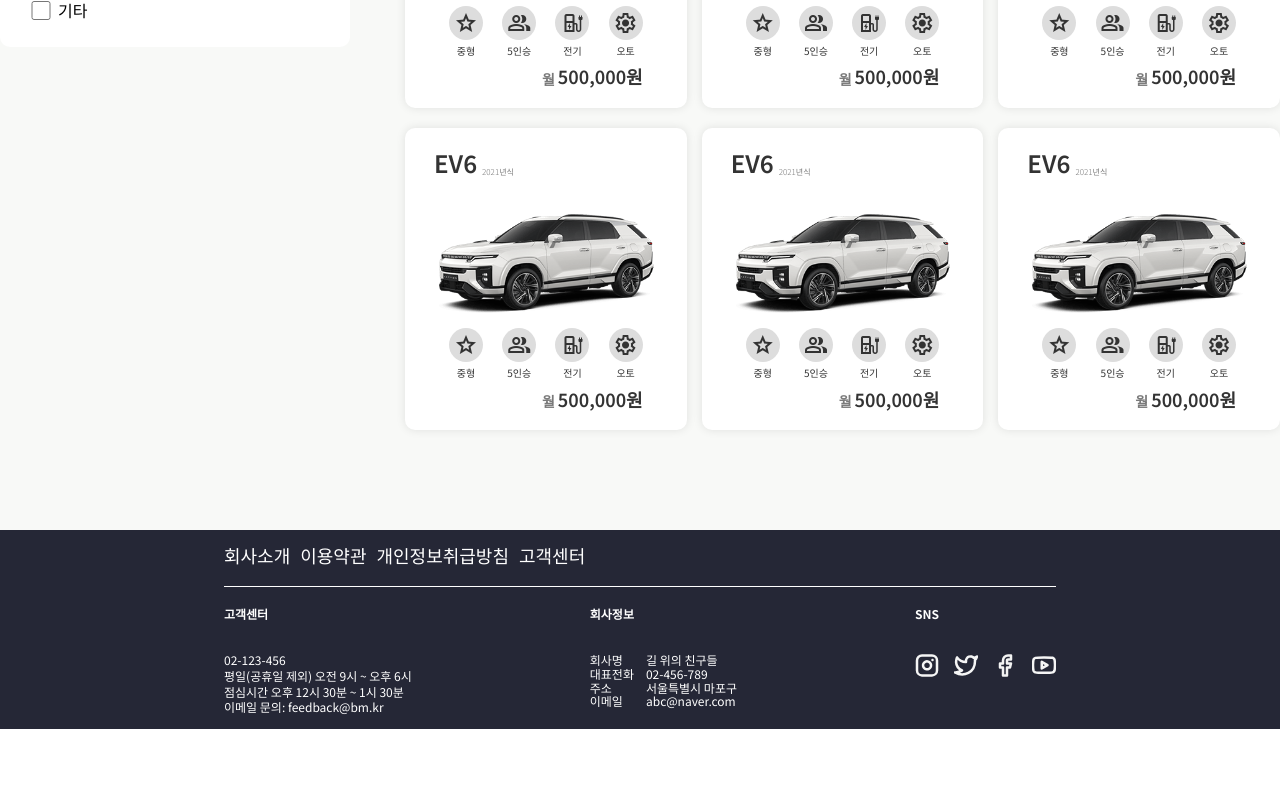
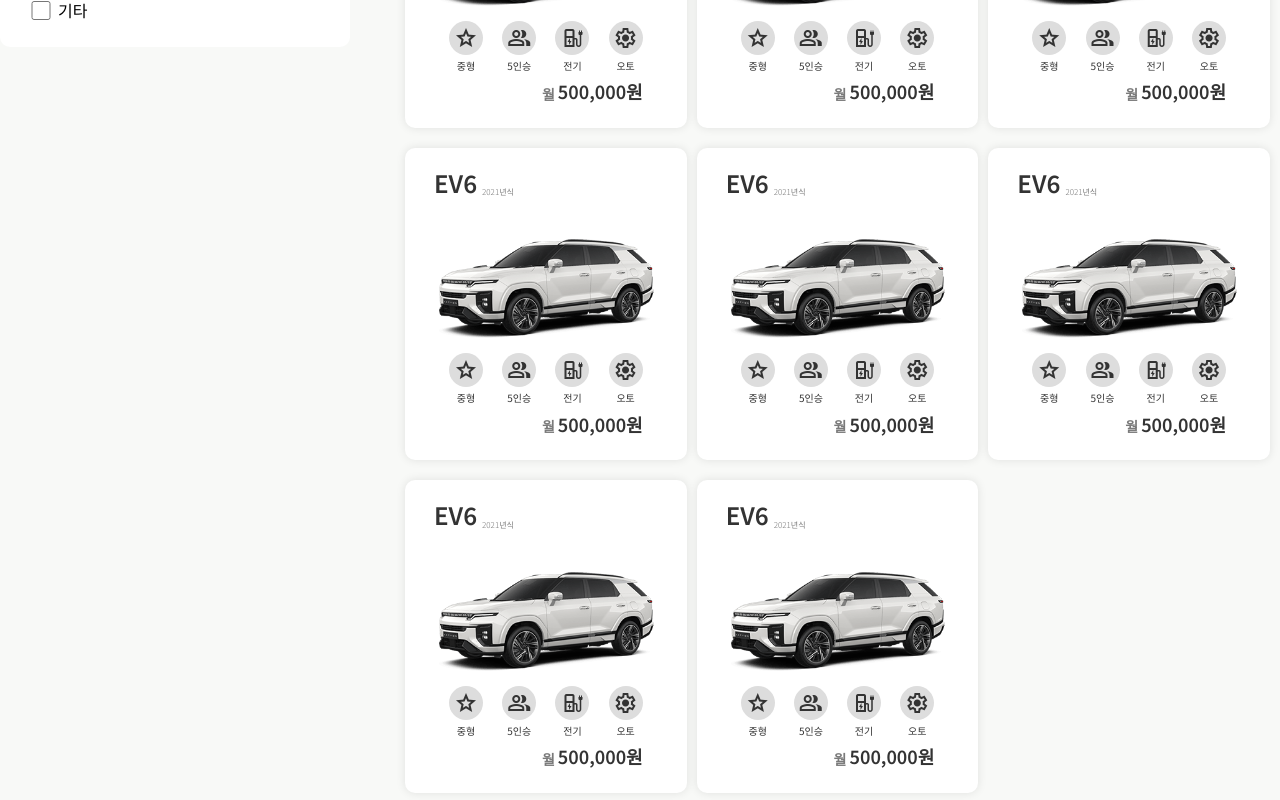
Before and after one commit to STERNDELFTIN/everycar-frontend, a React (Create React App) app in the folder everycar-frontend/: page / in a window 1280 px wide. Shown: the part 680-1480 px from the top of the page. Before the commit the page ends 1409 px from the top, so only its background shows below. Built offline with nearby package versions, Linux system fonts and the light colour scheme.

Commit message:
카드 리스트 플렉스 간격 수정

```diff
--- a/everycar-frontend/src/components/productList/List.js
+++ b/everycar-frontend/src/components/productList/List.js
@@ -290,6 +290,66 @@
               </div>
             </div>
 
+            <div class="card">
+              <div class="card-title">
+                <span class="card-name">EV6</span>
+                <span class="card-release">2021년식</span>
+              </div>
+              <img src={sample} alt="차 기종명" class="car-image"/>
+              <div class="card-icons">
+                <div class="card-icons-sm">
+                  <span class="material-symbols-outlined">star</span>
+                  <span class="icon-name">중형</span>
+                </div>
+                <div class="card-icons-sm">
+                  <span class="material-symbols-outlined">group</span>
+                  <span class="icon-name">5인승</span>
+                </div>
+                <div class="card-icons-sm">
+                  <span class="material-symbols-outlined">ev_station</span>
+                  <span class="icon-name">전기</span>
+                </div>
+                <div class="card-icons-sm">
+                  <span class="material-symbols-outlined">settings</span>
+                  <span class="icon-name">오토</span>
+                </div>
+              </div>
+              <div class="card-price">
+                <span class="card-price-sm1">월</span>
+                <span class="card-price-sm2">500,000원</span>
+              </div>
+            </div>
+
+            <div class="card">
+              <div class="card-title">
+                <span class="card-name">EV6</span>
+                <span class="card-release">2021년식</span>
+              </div>
+              <img src={sample} alt="차 기종명" class="car-image"/>
+              <div class="card-icons">
+                <div class="card-icons-sm">
+                  <span class="material-symbols-outlined">star</span>
+                  <span class="icon-name">중형</span>
+                </div>
+                <div class="card-icons-sm">
+                  <span class="material-symbols-outlined">group</span>
+                  <span class="icon-name">5인승</span>
+                </div>
+                <div class="card-icons-sm">
+                  <span class="material-symbols-outlined">ev_station</span>
+                  <span class="icon-name">전기</span>
+                </div>
+                <div class="card-icons-sm">
+                  <span class="material-symbols-outlined">settings</span>
+                  <span class="icon-name">오토</span>
+                </div>
+              </div>
+              <div class="card-price">
+                <span class="card-price-sm1">월</span>
+                <span class="card-price-sm2">500,000원</span>
+              </div>
+            </div>
+
             {/* 카드 반복 끝. +8개 반복. 총 9개 */}
 
           </div>
--- a/everycar-frontend/src/css/productList/List.css
+++ b/everycar-frontend/src/css/productList/List.css
@@ -20,15 +20,14 @@
 .card-grid{
     display: flex;
     flex-wrap: wrap;
-    gap: 20px 0;
-    justify-content: space-between;
+    gap: 20px 10px;
 }
 .card{
     max-width: calc(33.333% - 10px);
     background-color: #fff;
     border-radius: 10px;
     border: 1px solid transparent;
-    padding: 20px 28px;
+    padding: 20px 28px 25px;
     box-shadow: 0 0 10px 0 rgba(0, 0, 0, 0.1);
 }
 .card:hover{
@@ -57,7 +56,7 @@
     width: 100%;
     height: auto;
     border-radius: 10px;
-    margin-top: 30px;
+    margin-top: 35px;
 }
 .card-icons{
     display: flex;
```
